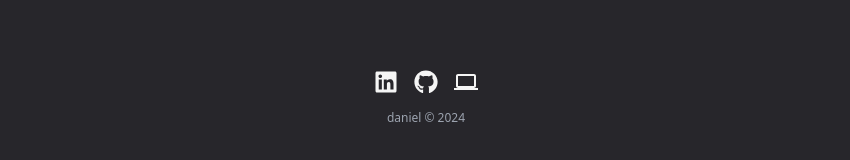
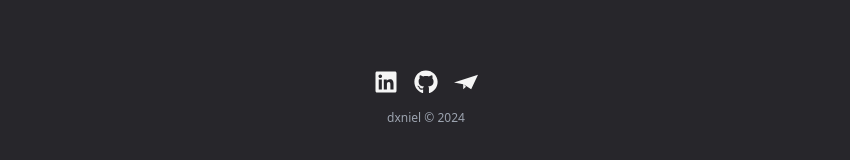
Before and after one commit to Daniel-PerezF/portfolioX, a React (Create React App) app in the folder portfoliox/: page /#/ in a window 1280 px wide. Shown: the part 1685-1845 px from the top of the page, without its empty margins (214-1064 px from the left). Built offline with nearby package versions, Linux system fonts and the light colour scheme.

Commit message:
updated footer

```diff
--- a/portfoliox/src/components/Footer.tsx
+++ b/portfoliox/src/components/Footer.tsx
@@ -1,5 +1,5 @@
 import { useDarkMode } from "../context/useDarkMode";
-import { FaGithub, FaLinkedin, MdComputer } from "../icons/icons";
+import { FaGithub, FaLinkedin, SiMinutemailer } from "../icons/icons";
 
 export function Footer() {
   const { darkMode } = useDarkMode();
@@ -31,13 +31,12 @@ export function Footer() {
           <FaGithub />
         </a>
         <a
-          href="https://www.danielperez.io"
+          href="mailto:danielperezf98@gmail.com"
           target="_blank"
           rel="noopener noreferrer"
           className="hover:scale-110 duration-150 ease-in-out cursor-pointer"
         >
-          {" "}
-          <MdComputer />
+          <SiMinutemailer />
         </a>
       </div>
       <span
@@ -45,7 +44,7 @@ export function Footer() {
           darkMode ? "text-gray-400" : "text-gray-500"
         } font-light text-xs `}
       >
-        daniel © 2024
+        dxniel © 2024
       </span>
     </div>
   );
--- a/portfoliox/src/icons/icons.ts
+++ b/portfoliox/src/icons/icons.ts
@@ -24,6 +24,8 @@ import { FaStackOverflow } from "react-icons/fa";
 import { LuConstruction } from "react-icons/lu";
 import { MdExpandMore } from "react-icons/md";
 import { MdExpandLess } from "react-icons/md";
+import { SiMinutemailer } from "react-icons/si";
+
 export {
   RiVerifiedBadgeFill,
   FaRetweet,
@@ -54,4 +56,5 @@ export {
   LuConstruction,
   MdExpandMore,
   MdExpandLess,
+  SiMinutemailer,
 };
```
